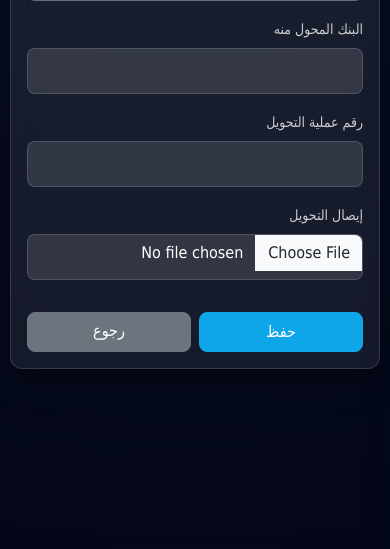
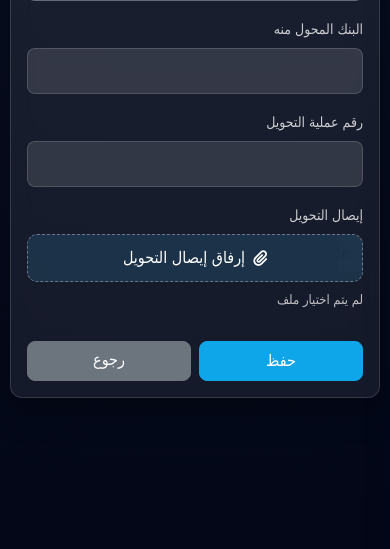
Before and after one commit to azhryb824-sys/accounting-system, a Django app: page /companies/add/ in a window 390 px wide. Shown: the part 859-1408 px from the top of the page. Run offline with Django 5.2, Linux system fonts and the light colour scheme; the visitor is signed in with stand-in values (Sample User, id 1); data that the repository does not hold is empty; parts of the project's set-up code (start-up, migrations or seed data) failed here and were passed over.

Commit message:
Improve mobile company attachment upload

```diff
--- a/core/forms.py
+++ b/core/forms.py
@@ -71,7 +71,10 @@ class CompanySubscriptionRequestForm(CompanyForm):
     transfer_notice = forms.FileField(
         label='إيصال التحويل',
         required=True,
-        widget=forms.FileInput(attrs={'class': 'form-control'})
+        widget=forms.FileInput(attrs={
+            'class': 'form-control mobile-file-input',
+            'accept': 'image/*,.pdf',
+        })
     )
 
 
--- a/core/templates/core/company_form.html
+++ b/core/templates/core/company_form.html
@@ -5,6 +5,51 @@
 {% block page_subtitle %}إدارة بيانات الشركة{% endblock %}
 
 {% block content %}
+<style>
+    .mobile-file-picker {
+        display: grid;
+        gap: 8px;
+    }
+    .mobile-file-picker .mobile-file-input {
+        position: absolute;
+        width: 1px;
+        height: 1px;
+        opacity: 0.01;
+        overflow: hidden;
+    }
+    .mobile-file-button {
+        display: flex;
+        align-items: center;
+        justify-content: center;
+        gap: 8px;
+        min-height: 48px;
+        border: 1px dashed rgba(255,255,255,0.35);
+        border-radius: 10px;
+        background: rgba(56,189,248,0.14);
+        color: #fff;
+        cursor: pointer;
+        touch-action: manipulation;
+        user-select: none;
+    }
+    .mobile-file-name {
+        color: rgba(255,255,255,0.72);
+        font-size: 13px;
+        overflow-wrap: anywhere;
+    }
+    @media (hover: hover) and (pointer: fine) {
+        .mobile-file-picker .mobile-file-input {
+            position: static;
+            width: auto;
+            height: auto;
+            opacity: 1;
+            overflow: visible;
+        }
+        .mobile-file-button,
+        .mobile-file-name {
+            display: none;
+        }
+    }
+</style>
 <div class="glass-card p-4">
     <form method="post" enctype="multipart/form-data">
         {% csrf_token %}
@@ -12,7 +57,18 @@
             {% for field in form %}
             <div class="col-md-6 mb-3">
                 <label class="form-label" for="{{ field.id_for_label }}">{{ field.label }}</label>
-                {{ field }}
+                {% if field.name == "transfer_notice" %}
+                    <div class="mobile-file-picker" data-file-picker>
+                        {{ field }}
+                        <button class="mobile-file-button" type="button">
+                            <i class="fa-solid fa-paperclip"></i>
+                            <span>إرفاق إيصال التحويل</span>
+                        </button>
+                        <div class="mobile-file-name" data-file-name>لم يتم اختيار ملف</div>
+                    </div>
+                {% else %}
+                    {{ field }}
+                {% endif %}
                 {% for error in field.errors %}
                     <div class="text-danger small mt-1">{{ error }}</div>
                 {% endfor %}
@@ -25,4 +81,26 @@
         </div>
     </form>
 </div>
+<script>
+(() => {
+    document.querySelectorAll('[data-file-picker]').forEach((picker) => {
+        const input = picker.querySelector('input[type="file"]');
+        const button = picker.querySelector('.mobile-file-button');
+        const fileName = picker.querySelector('[data-file-name]');
+        if (!input || !button || !fileName) return;
+
+        const updateName = () => {
+            const file = input.files && input.files[0];
+            fileName.textContent = file ? file.name : 'لم يتم اختيار ملف';
+        };
+
+        button.addEventListener('click', () => {
+            if (document.activeElement) document.activeElement.blur();
+            input.click();
+        });
+        input.addEventListener('change', updateName);
+        updateName();
+    });
+})();
+</script>
 {% endblock %}
```
Also changed, not shown: core/tests.py (+15 -0 lines).
